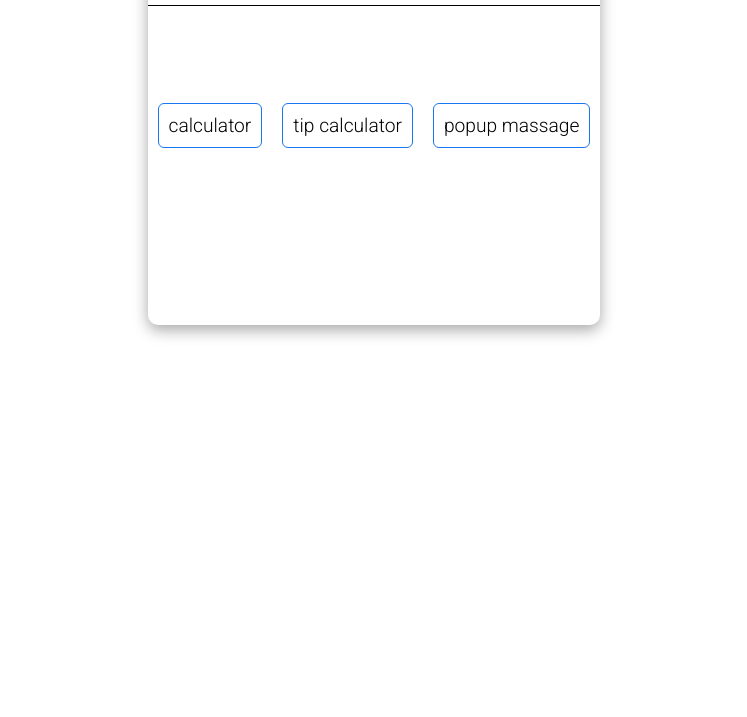
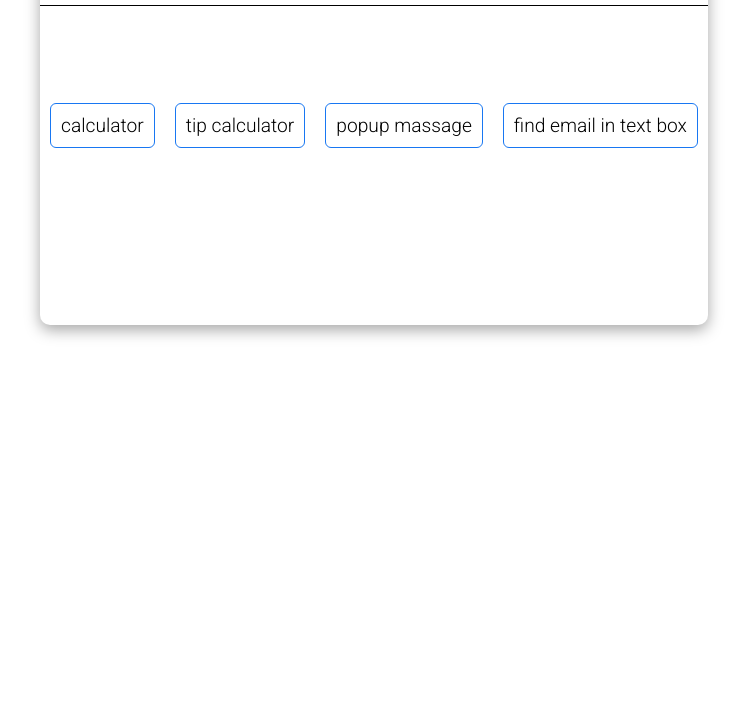
Before and after one commit to SivaKumar0906/sivakumar0906.github.io, a plain HTML site: page goto/index.html in a window 1280 px wide. Shown: the part 83-800 px from the top of the page, without its empty margins (266-1013 px from the left). Drawn offline with Linux system fonts and the light colour scheme.

Commit message:
Update index.html

```diff
--- a/goto/index.html
+++ b/goto/index.html
@@ -14,6 +14,7 @@
 <a href="/new/index.html" target="_blank">calculator</a><br>
 <a href="/pre/index.html"  target="_blank">tip calculator</a><br>
 <a href="/index/index.html" target="_blank">popup massage</a>
+<a href="/email/index.html" target="_blank">find email in text box</a>
 </div>
 </body>
 </html>
```
